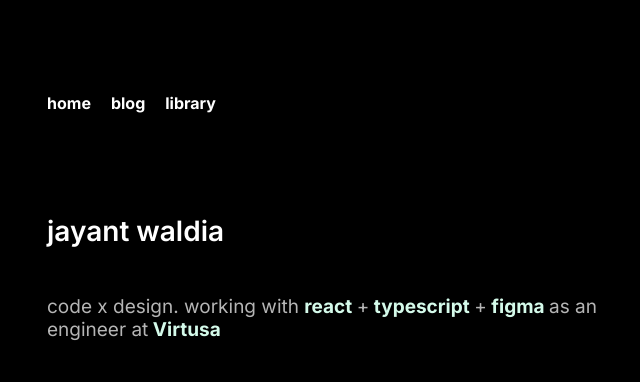
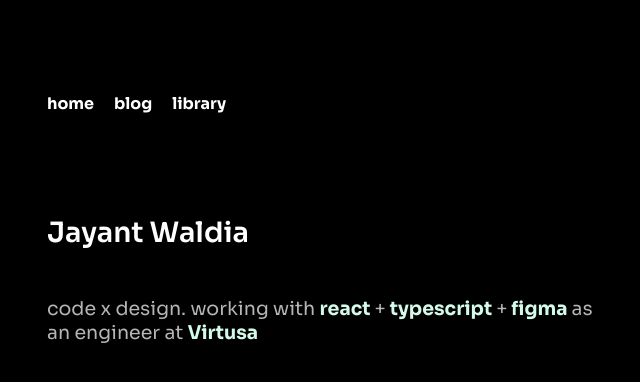
Before and after one commit to jayantwaldia/Jayant, a React (Create React App) app in the folder jayant/: page / in a window 1280 px wide. Shown: the top 382 px of the page, without its empty margins (313-953 px from the left). Built offline with nearby package versions, Linux system fonts and the light colour scheme.

Commit message:
Fonts updates

```diff
--- a/jayant/public/index.html
+++ b/jayant/public/index.html
@@ -10,7 +10,7 @@
   <link rel="apple-touch-icon" href="%PUBLIC_URL%/logo192.png" />
   <link rel="preconnect" href="https://fonts.googleapis.com">
   <link rel="preconnect" href="https://fonts.gstatic.com" crossorigin>
-  <link href="https://fonts.googleapis.com/css2?family=Inter:wght@400;600;700&display=swap" rel="stylesheet">
+  <link href="https://fonts.googleapis.com/css2?family=Sora:wght@400;500;600;700&display=swap" rel="stylesheet">
   <!--
       manifest.json provides metadata used when your web app is installed on a
       user's mobile device or desktop. See https://developers.google.com/web/fundamentals/web-app-manifest/
--- a/jayant/src/components/About.js
+++ b/jayant/src/components/About.js
@@ -4,7 +4,7 @@
 function About() {
   return (
     <div className="Main">
-      <p className="MyName">jayant waldia</p>
+      <p className="MyName">Jayant Waldia</p>
       <p className="Description">
         code x design. working with <span className="Highlight"> react </span>+
         <span className="Highlight"> typescript </span>+
--- a/jayant/src/styles/About.css
+++ b/jayant/src/styles/About.css
@@ -3,7 +3,7 @@
     display: flex;
     margin: auto;
     flex-direction: column;
-    font-family: Inter;
+    font-family: 'Sora', sans-serif;
     padding: 20px;
 
 }
--- a/jayant/src/styles/Navbar.css
+++ b/jayant/src/styles/Navbar.css
@@ -3,7 +3,7 @@
     display: flex;
     padding: 20px;
     font-weight: 700;
-    font-family: Inter;
+    font-family: 'Sora', sans-serif;
 }
 
 .Pages {
```
